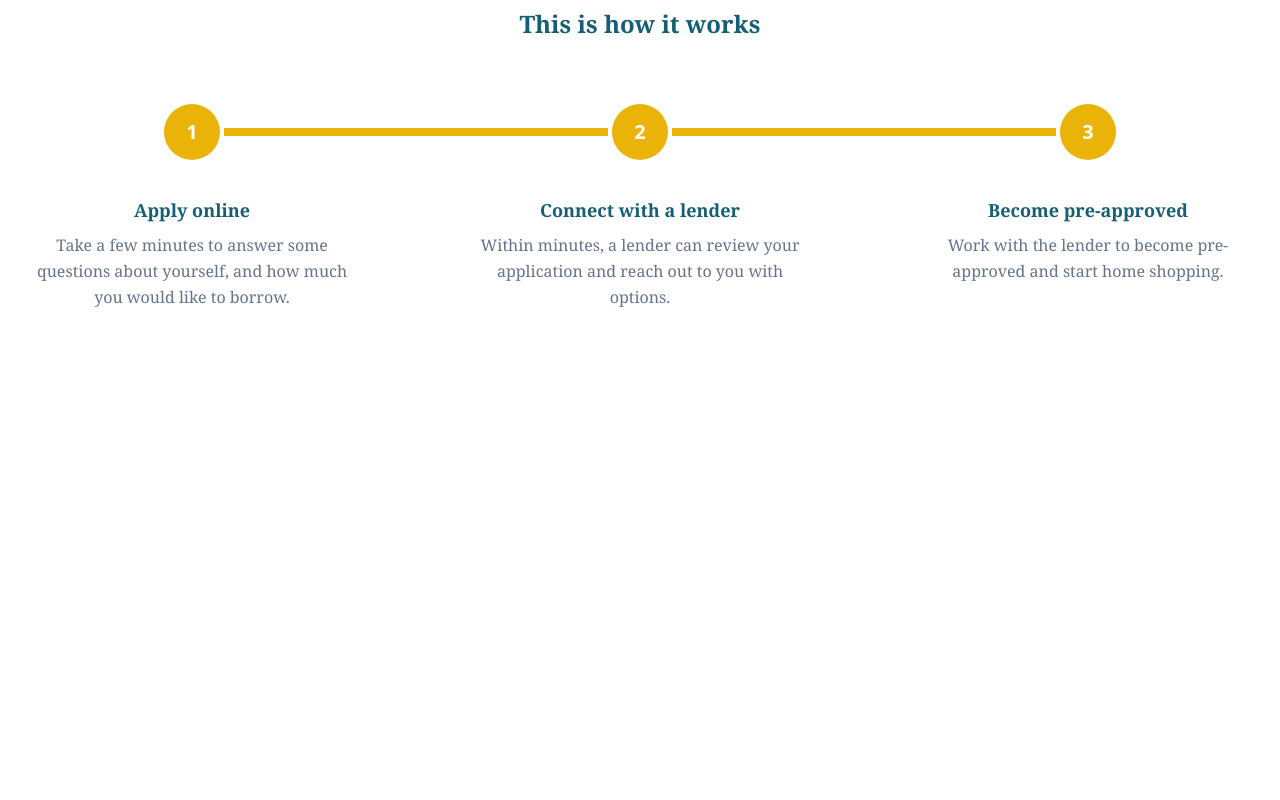
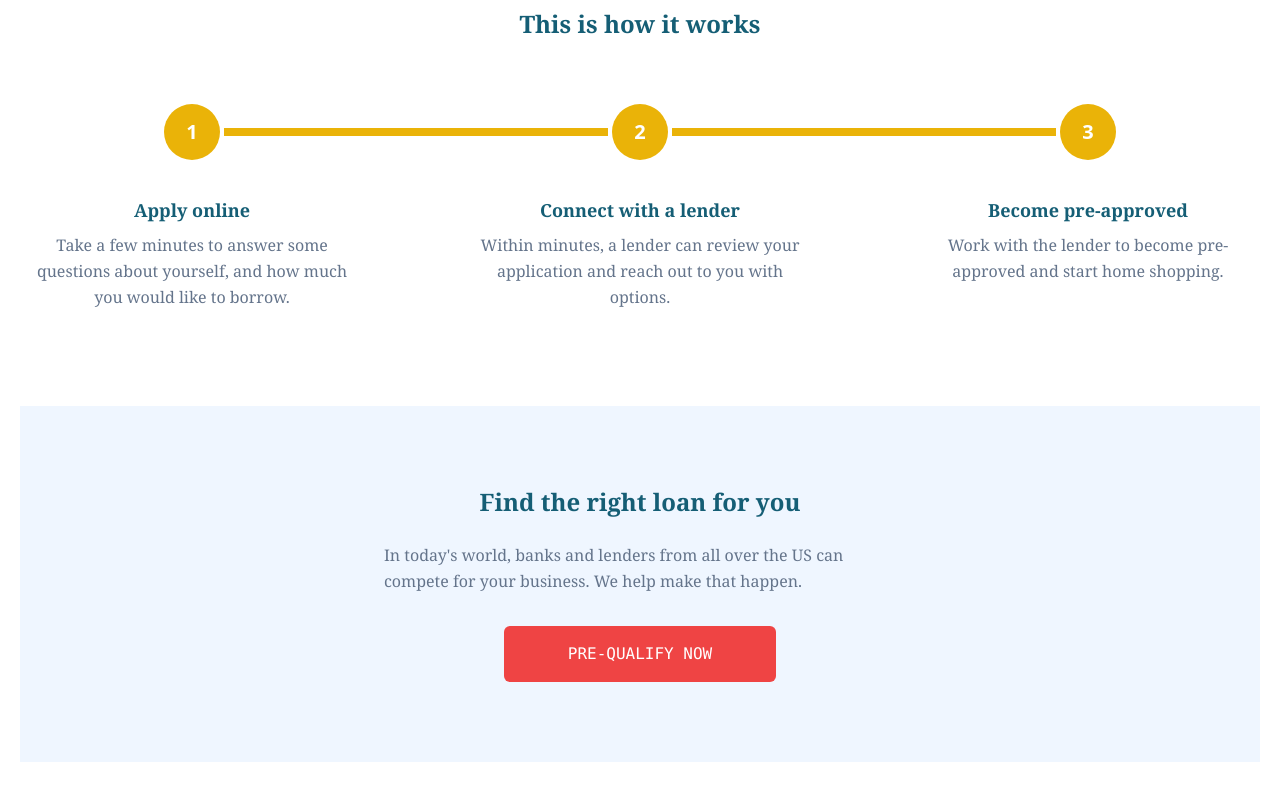
Before and after one commit to El-Taher/Angular-Landing-Page, an Angular app: page / in a window 1280 px wide. Shown: the part 908-1708 px from the top of the page. Before the commit the page ends 1314 px from the top, so only its background shows below. Built offline with nearby package versions, Linux system fonts and the light colour scheme.

Commit message:
Add section3 component

```diff
--- a/src/app/app.component.html
+++ b/src/app/app.component.html
@@ -1,3 +1,4 @@
 <app-header />
 <app-section-1 />
 <app-section-2 />
+<app-section-3 />
--- /dev/null
+++ b/src/app/section-3/section-3.component.html
@@ -0,0 +1,16 @@
+<div
+  class="flex flex-col items-center justify-center bg-blue-50 p-20 mx-5 my-10"
+>
+  <p class="text-primary text-2xl font-serif font-bold mb-4">
+    Find the right loan for you
+  </p>
+  <p class="text-secondary mt-2 font-serif leading-relaxed max-w-lg">
+    In today's world, banks and lenders from all over the US can compete for
+    your business. We help make that happen.
+  </p>
+  <button
+    class="bg-red-500 hover:bg-red-600 text-white px-16 py-4 rounded-md font-medium mt-8 font-mono"
+  >
+    PRE-QUALIFY NOW
+  </button>
+</div>
```
Also changed, not shown: src/app/app.component.ts (+7 -1 lines), src/app/section-3/section-3.component.ts (added, +12 -0 lines), src/app/section-3/section-3.component.css (added).
